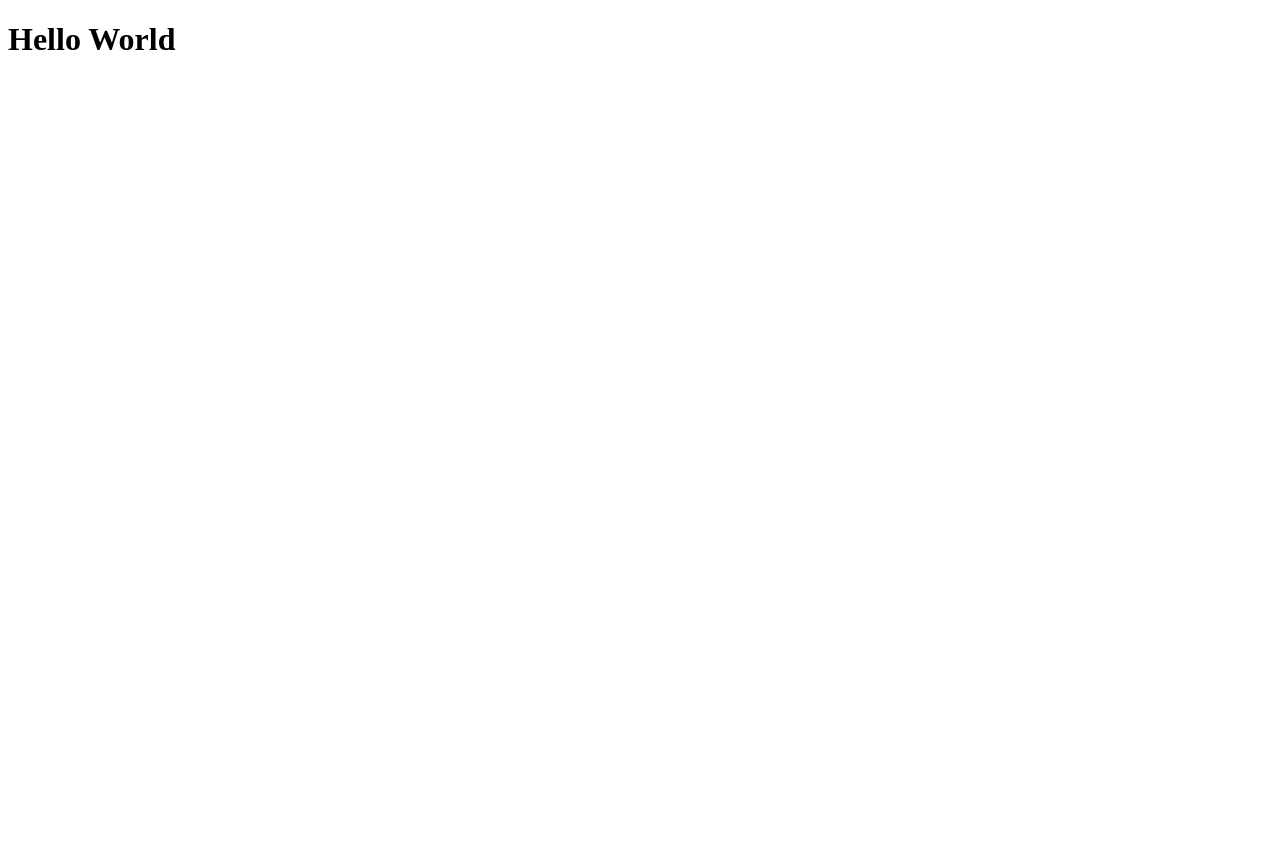
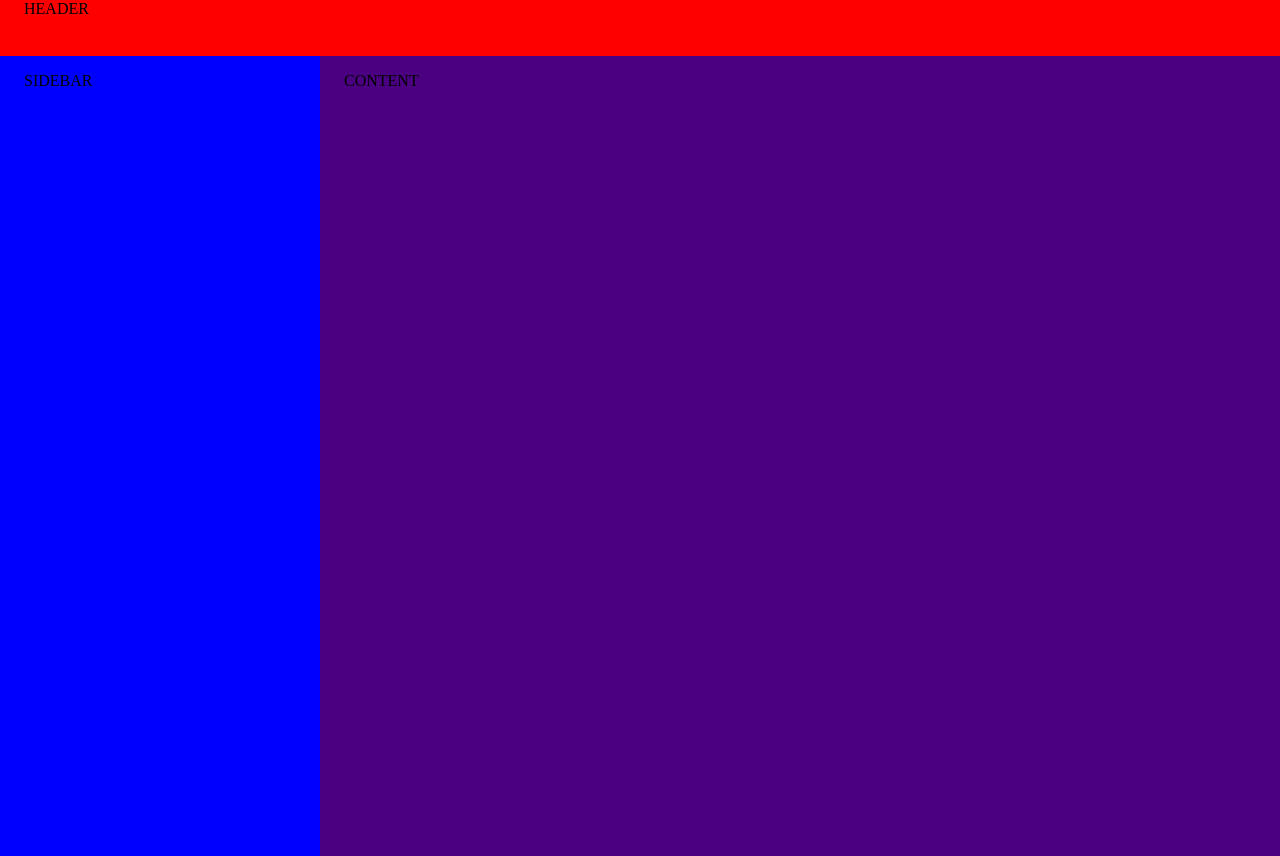
Before and after one commit to marcos-silva-rodrigues/web-vanilla, a plain HTML site: page flexbox/index.html in a window 1280 px wide. Before the commit the page ends 800 px from the top, so only its background shows below. Drawn offline with Linux system fonts and the light colour scheme.

Commit message:
feat(flexbox): terminando módulo flexbox

```diff
--- /dev/null
+++ b/flexbox/app.css
@@ -0,0 +1,34 @@
+body, html {
+  height: 100%;
+  min-height: 100%;
+  margin: 0px;
+  padding: 0px;
+}
+
+header {
+  display: flex;
+  flex: 1;
+  background: red;
+  min-height: 3.5rem;
+}
+
+#main {
+  height: 100%;
+  display: flex;
+}
+
+.sidebar {
+  flex: 1;
+  background-color: blue;
+  padding-top: 1rem;
+}
+
+.content {
+  flex: 3;
+  background: indigo;
+  padding-top: 1rem;
+}
+
+.container {
+  padding: 0 1.5rem;
+}
--- a/flexbox/index.html
+++ b/flexbox/index.html
@@ -5,8 +5,26 @@
   <meta http-equiv="X-UA-Compatible" content="IE=edge">
   <meta name="viewport" content="width=device-width, initial-scale=1.0">
   <title>Document</title>
+  <link rel="stylesheet" href="./app.css">
 </head>
 <body>
-  <h1>Hello World</h1>
+  <header>
+    <div class="container">
+      HEADER
+    </div>
+  </header>
+  <main id="main">
+    <aside class="sidebar">
+      <div class="container">
+        SIDEBAR
+      </div>
+
+    </aside>
+    <section class="content">
+      <div class="container">
+        CONTENT
+      </div>
+    </section>
+  </main>
 </body>
 </html>
```
